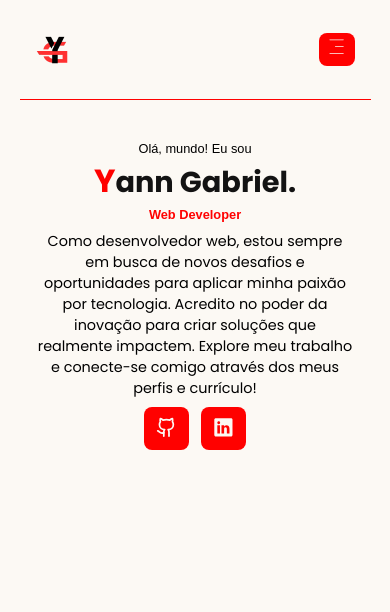
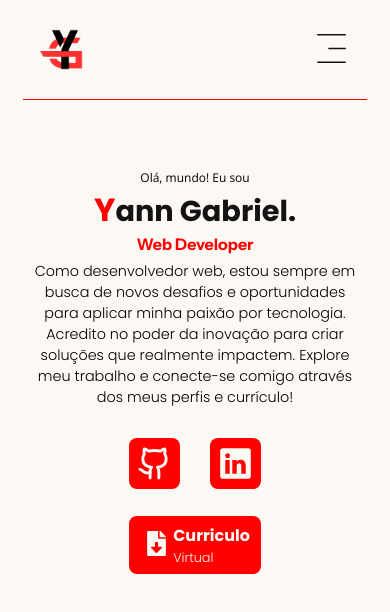
Before and after one commit to YannGabriel/portfolio, a React (Vite) app: page / in a window 390 px wide. Shown: the top 612 px of the page. Built offline with nearby package versions, Linux system fonts and the light colour scheme.

Commit message:
style mobile intro and header
next step: menu open

```diff
--- a/src/components/Intro/Medias/mediasButtons.module.scss
+++ b/src/components/Intro/Medias/mediasButtons.module.scss
@@ -1,16 +1,63 @@
 @use "../../../sass/colors" as color;
 @use "../../../sass/fonts" as fonts;
 
+.mediasIntro{
+  padding-bottom: 21.8%;
   .mediasContent {
     display: flex;
     justify-content: center;
-  gap: 0.75rem;
+    gap: 8.9%;
+    padding-bottom: 27px;
     .mediaTarget {
       color: color.$pureWhite;
+      display: flex;
+      justify-content: center;
+      align-items: center;
       text-decoration: none;
       background-color: color.$vibrantRed;
-    padding: 0.6rem 0.75rem 0.5rem 0.75rem;
       border-radius: 0.5rem;
-    font-size: 1.3rem;
+      font-size: 35px;
+      padding: 0.5rem;
     }
   }
+
+  .curriculoButton{
+    margin: auto;
+    align-items: center;
+    display: flex;
+    background-color: color.$vibrantRed;
+    width: 40%;
+    border-radius: 0.5rem;
+    padding: 0.25rem 0.8rem;
+    a{
+      text-decoration: none;
+      color: color.$pureWhite;
+      display: grid;
+      gap: 0.25rem;
+      padding: 2.5%;
+      grid-template-columns: 1fr 1fr;
+      align-items: center;
+
+      .curriculoIcon{
+        margin-top: 10%;
+        font-size: 25px;
+      }
+    }
+  }
+}
+
+.curriculoContent{
+  text-align: start;
+  .curriculoTitle{
+    font-family: fonts.$Poppins;
+    font-weight: bold;
+    font-size: 1rem;
+    padding: 0;
+    margin: 0;
+  }
+  .curriculoDetail{
+    font-family: fonts.$Poppins;
+    font-weight: 300;
+    font-size: 0.8rem;
+  }
+}
--- a/src/components/Intro/Medias/mediasButtons.tsx
+++ b/src/components/Intro/Medias/mediasButtons.tsx
@@ -1,17 +1,33 @@
 //Icons
 import { LuGithub } from "react-icons/lu";
 import { IoLogoLinkedin } from "react-icons/io5";
+import { FaFileDownload } from "react-icons/fa";
 
 //Style
 import styles from "./mediasButtons.module.scss";
 
 const mediasLinks = [
-  { href: "https://github.com/YannGabriel", icon: <LuGithub />, label: "GitHub" },
-  { href: "https://linkedin.com/in/yann-gabriel-dev", icon: <IoLogoLinkedin />, label: "LinkedIn" },
-]
+  {
+    href: "https://github.com/YannGabriel",
+    icon: <LuGithub />,
+    label: "GitHub",
+  },
+  {
+    href: "https://linkedin.com/in/yann-gabriel-dev",
+    icon: <IoLogoLinkedin />,
+    label: "LinkedIn",
+  },
+];
+
+const curriculo = {
+  href: "../../database/download/curriculo.pdf",
+  icon: <FaFileDownload />,
+  label: "Curriculo",
+};
 
 export const MediasButtons = () => {
   return (
+    <div className={styles.mediasIntro}>
       <div className={styles.mediasContent}>
         {mediasLinks.map(({ href, icon, label }, index) => (
           <a
@@ -26,5 +42,16 @@ export const MediasButtons = () => {
           </a>
         ))}
       </div>
+
+      <div className={styles.curriculoButton}>
+        <a href={curriculo.href} className={curriculo.label}>
+          <div className={styles.curriculoIcon}>{curriculo.icon}</div>
+          <div className={styles.curriculoContent}>
+            <h3 className={styles.curriculoTitle}>Curriculo</h3>
+            <span className={styles.curriculoDetail}>Virtual</span>
+          </div>
+        </a>
+      </div>
+    </div>
   );
 };
--- a/src/components/Intro/intro.module.scss
+++ b/src/components/Intro/intro.module.scss
@@ -9,14 +9,19 @@
 .introContainer{
   display: block;
   text-align: center;
-  width: 100%;
+  width: 85%;
   margin: auto;
-  margin-top: 10%;
+  padding-top: 17.5%;
 
-  .welcomeContent, .prof{
-    font-size: 0.8rem;
-    font-family:Arial, Helvetica, sans-serif;
-    text-align: start;
+  .welcomeContent{
+    font-size: 0.75rem;
+    font-family: fonts.$OpenSans;
+  }
+
+  .prof{
+    font-family: fonts.$InstrumentSans;
+    font-size: 1rem;
+    font-weight: medium;
   }
 
   .prof{
@@ -40,13 +45,13 @@
   }
 
   .introText{
-    padding: 0.5rem;
-    width: 85%;
+    padding-bottom: 9.2%;
+    padding-top: 2%;
     margin: auto;
     text-align: center;
     display: block;
     font-family: fonts.$Poppins;
-    font-weight: 400;
+    font-weight: 300;
     font-size: 0.9rem;
   }
 }
--- a/src/components/header/header.module.scss
+++ b/src/components/header/header.module.scss
@@ -3,7 +3,7 @@
 
 .containerTop{
   display: flex;
-  width: 90%;
+  width: 88%;
   margin: auto;
   justify-content: space-between;
   align-items: center;
@@ -12,21 +12,21 @@
   border-bottom: 1px solid color.$vibrantRed;
 
   .imageLogo{
-    width: 2rem;
-    height: 2rem;
+    width: 44px;
+    height: 47px;
   }
 
   .menuButton{
-    background-color: color.$vibrantRed;
     border: none;
-    padding: 0.25rem 0.5rem;
-    color: color.$pureWhite;
-    font-size: 1.2rem;
-    border-radius: 0.5rem;
+    color: color.$blackColor;
+    font-size: 39px;
+    padding-top: 2.5%;
+    font-weight: bold;
+    background-color: transparent;
     transition: all 0.25s ease-in;
   }
 
   .active{
-    background-color: color.$blackColor;
+    color: color.$pureWhite;
   }
 }
--- a/src/components/header/header.tsx
+++ b/src/components/header/header.tsx
@@ -12,15 +12,14 @@ export const Header = () => {
 
   return (
     <header className={styles.containerTop}>
-
-      <img src={Logo}
+      <img
+      src={Logo}
       alt="Logo Pessoal"
       className={styles.imageLogo}/>
       <button
         onClick={() => setMenu(!menu)}
         className={`${styles.menuButton} ${menu ? styles.active : ""}`}
       >
-
         {menu ?
         <IoMdClose className={styles.icon} />
         : <CiMenuFries  className={styles.icon}/>
--- a/src/sass/_fonts.scss
+++ b/src/sass/_fonts.scss
@@ -1,3 +1,5 @@
-@import url('https://fonts.googleapis.com/css2?family=Poppins:ital,wght@0,100;0,200;0,300;0,400;0,500;0,600;0,700;0,800;0,900;1,100;1,200;1,300;1,400;1,500;1,600;1,700;1,800;1,900&display=swap');
+@import url('https://fonts.googleapis.com/css2?family=Instrument+Sans:ital,wght@0,400..700;1,400..700&family=Open+Sans:ital,wght@0,300..800;1,300..800&family=Poppins:ital,wght@0,100;0,200;0,300;0,400;0,500;0,600;0,700;0,800;0,900;1,100;1,200;1,300;1,400;1,500;1,600;1,700;1,800;1,900&display=swap');
 
-$Poppins: "Poppins", sans-serif
+$Poppins: "Poppins", sans-serif;
+$OpenSans: "Open Sans", serif;
+$InstrumentSans:"Instrument Sans", serif
```
Lines whose indentation alone changed are shown as unchanged.
